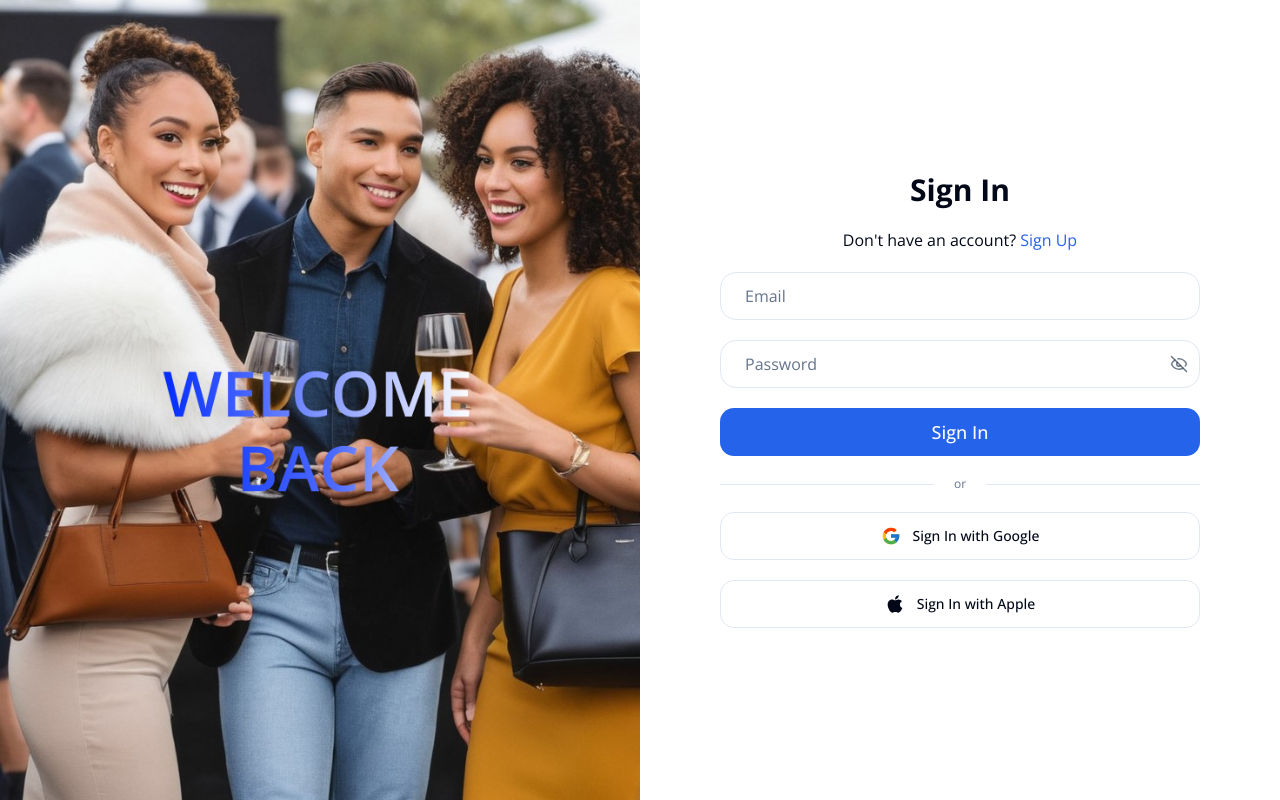
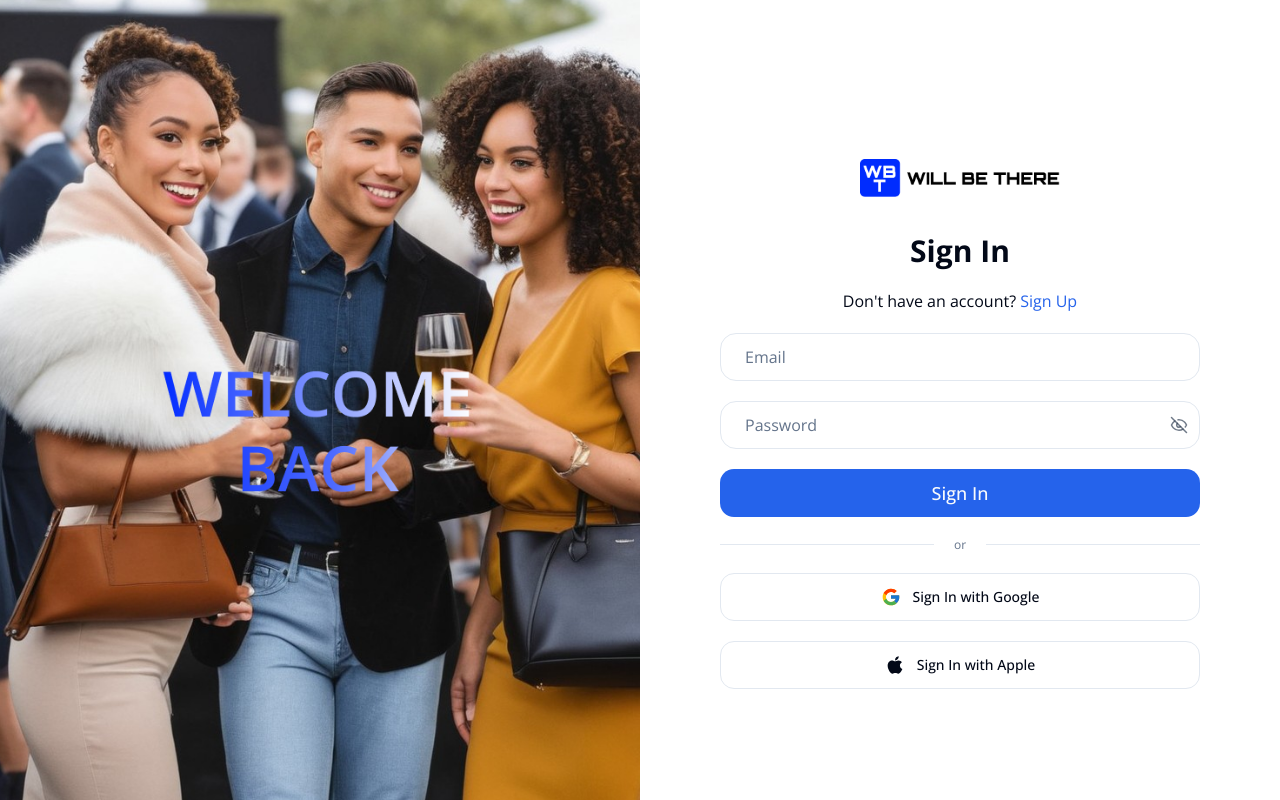
Before and after one commit to Lawrenceku/EventEase, a Next.js app: page /auth/login in a window 1280 px wide. Built offline with nearby package versions, Linux system fonts and the light colour scheme.

Commit message:
logincrtn

```diff
--- a/src/pages/auth/login/index.tsx
+++ b/src/pages/auth/login/index.tsx
@@ -39,8 +39,11 @@ export default function SignIn() {
 
   return (
     <div className="flex h-screen">
-      <div className="hidden md:block w-1/2">
-        <Image src={LoginFrame} alt="image" className="h-full w-full object-cover" />
+      <div className="hidden md:block w-1/2 ">
+      {/* <p className="inline-block bg-gradient-to-r from-[#002AFF] to-white bg-clip-text text-7xl font-semibold text-transparent">
+            Welcome Back
+          </p> */}
+        <Image src={LoginFrame} alt="image" className="h-full  object-cover" />
       </div>
       <div className={cn(
         "flex justify-center items-center",
@@ -48,7 +51,14 @@ export default function SignIn() {
         openSans.className,
       )}>
         <div className="mx-6 w-full space-y-5 sm:w-[20rem] xl:w-[30rem] 2xl:w-[40rem]">
-          <div className="space-y-5 text-center">
+          <div className="space-y-5 text-center m-auto flex flex-col">
+          <Image
+              alt={"the application logo"}
+              width={200}
+              height={50}
+              src={"/logo.png"}
+              className="mx-auto mb-4 mt-12"
+            />
             <h1 className="text-3xl font-bold">Sign In</h1>
             <p>
               Don&apos;t have an account?{" "}
```
Also changed, not shown: public/login-img.png (added).
